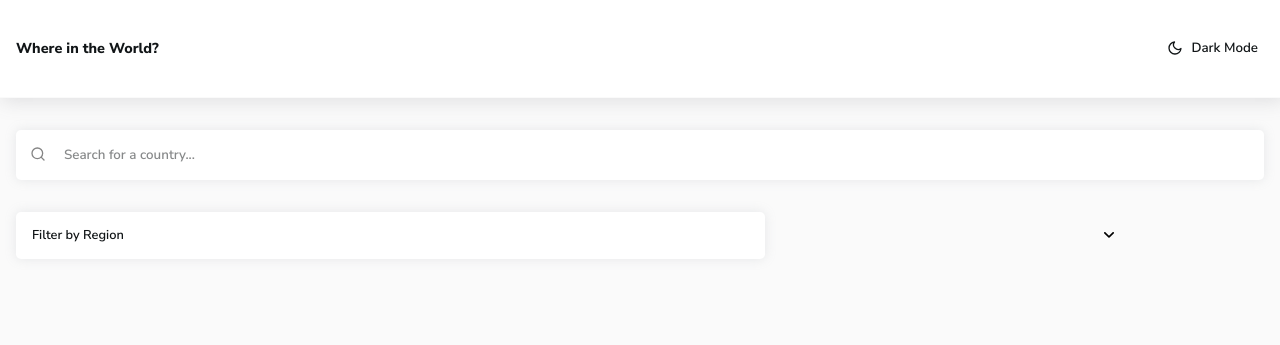
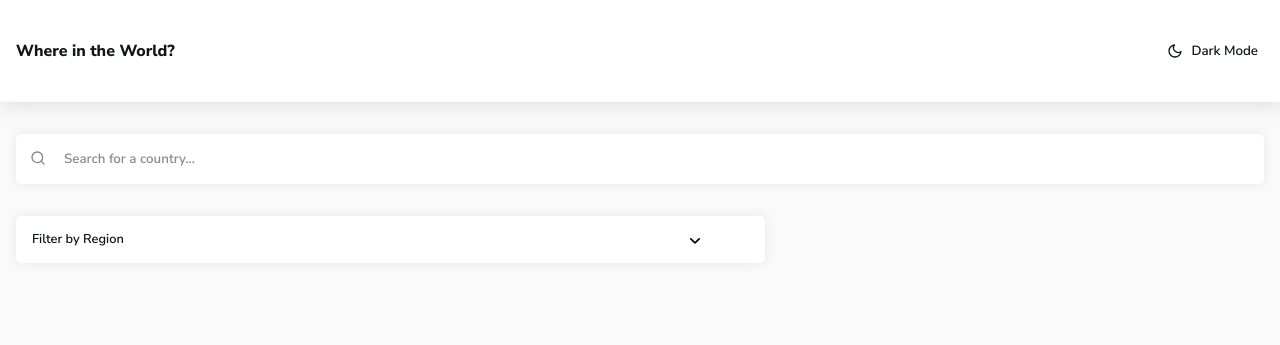
Before and after one commit to adeleke5140/country-fact-project, a React (Vite) app: page / in a window 1280 px wide. Shown: the top 345 px of the page. Built offline with nearby package versions, Linux system fonts and the light colour scheme; no server answers.

Commit message:
fix country filter arrow positioning

```diff
--- a/src/App.css
+++ b/src/App.css
@@ -16,7 +16,7 @@
 }
 
 .header__title {
-  font-size: .9rem;
+  font-size: 1rem;
   font-weight: var(--font-wght-extra-bold);
 }
 
@@ -102,8 +102,8 @@ input[type="search"] {
   font-size: 1rem;
   width: .6rem;
   position: absolute;
-  top: 13px;
-  right: 150px;
+  top: 19%;
+  left: 54%;
   color: var(--text);
 }
 
```
